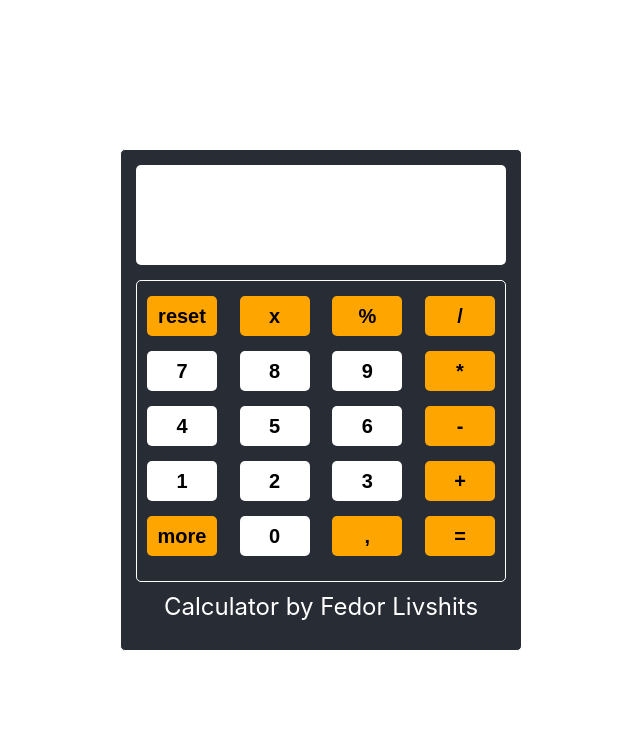
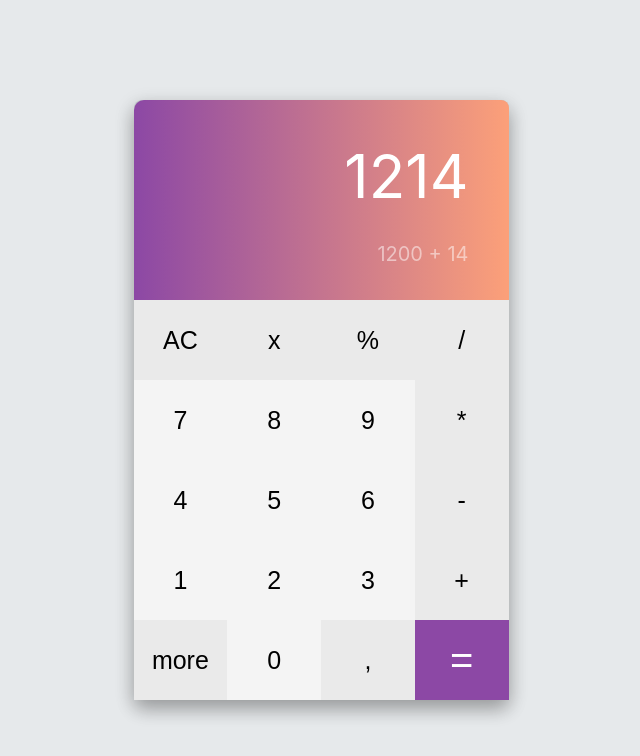
Before and after one commit to FedorLivshits/React-CalculatorTS, a React (Create React App) app: page / in a window 1280 px wide. Shown: the top 756 px of the page, without its empty margins (319-959 px from the left). Built offline with nearby package versions, Linux system fonts and the light colour scheme.

Commit message:
new style

```diff
--- a/src/App.css
+++ b/src/App.css
@@ -1,5 +1,5 @@
 .calculator-page {
-    background-color: white;
+background-color: rgb(230,233,235);
     min-height: 100vh;
     display: flex;
     flex-direction: column;
@@ -11,86 +11,68 @@
 
 
 .calculator__inner {
-    width: 400px;
-    height: 500px;
-    border: 1px solid white;
-    border-radius: 5px;
-    background-color: #282c34;
+    width: 375px;
+    height: 600px;
+    background-color: rgba(45, 55, 66, 0.23);
+    box-shadow: 0 10px 18px 0 rgba(0, 0, 0, 0.2), 0 6px 20px 0 rgba(0, 0, 0, 0.19);
+    text-align: center;
+border-radius: 8px;
 }
 
 .calculator__window {
-    background-color: white;
-    margin-right: 15px;
-    margin-left: 15px;
-    margin-top: 15px;
-    height: 100px;
-    border-radius: 5px;
-    display: flex;
-    align-items: center;
+    /* Permalink - use to edit and share this gradient: https://colorzilla.com/gradient-editor/#c0106e+17,ffce5b+99 */
+    /* Permalink - use to edit and share this gradient: https://colorzilla.com/gradient-editor/#8c48a5+0,fca079+100 */
+    background: rgb(140,72,165); /* Old browsers */
+    background: -moz-linear-gradient(left,  rgba(140,72,165,1) 0%, rgba(252,160,121,1) 100%); /* FF3.6-15 */
+    background: -webkit-linear-gradient(left,  rgba(140,72,165,1) 0%,rgba(252,160,121,1) 100%); /* Chrome10-25,Safari5.1-6 */
+    background: linear-gradient(to right,  rgba(140,72,165,1) 0%,rgba(252,160,121,1) 100%); /* W3C, IE10+, FF16+, Chrome26+, Opera12+, Safari7+ */
+    filter: progid:DXImageTransform.Microsoft.gradient( startColorstr='#8c48a5', endColorstr='#fca079',GradientType=1 ); /* IE6-9 */
+border-top-left-radius: 10px;
+    border-top-right-radius: 8px;
+    height: 200px;
 }
 
-.count-num {
-    font-size: 50px;
-    font-weight: 600;
-    color: black;
-    margin: 0 auto;
+.calculator__result-window{
+    display: flex;
+    justify-content: flex-end;
 }
-.count-num-max{
-    font-size: 50px;
-    font-weight: 600;
-    color: red;
-    margin: 0 auto;
+.calculator__result-window span{
+margin-right: 40px;
+    margin-top: 40px;
+    font-size: 60px;
 }
-
+.calculator__operation-window{
+    display: flex;
+    justify-content: flex-end;
+}
+.calculator__operation-window span{
+    margin-right: 40px;
+    margin-top: 30px;
+    font-size: 20px;
+    color: rgba(255, 255, 255, 0.51);
+}
 .counter-btns {
-    margin-right: 15px;
-    margin-left: 15px;
-    border: 1px solid white;
-    margin-top: 15px;
     height: 300px;
     border-radius: 5px;
+
 }
-.calculate__line-btns-1{
-    margin: 15px 10px 10px;
-    display: flex;
-    justify-content: space-between;
-    align-items: center;
-}
-.calculate__line-btns-2{
-    margin: 15px 10px 10px;
-    display: flex;
-    justify-content: space-between;
-    align-items: center;
-}
-.calculate__line-btns-3{
-    margin: 15px 10px 10px;
-    display: flex;
-    justify-content: space-between;
-    align-items: center;
-}
-.calculate__line-btns-4{
-    margin: 15px 10px 10px;
-    display: flex;
-    justify-content: space-between;
-    align-items: center;
-}
-.calculate__line-btns-5{
-    margin: 15px 10px 10px;
+.row{
+
     display: flex;
     justify-content: space-between;
     align-items: center;
 }
 
 .btn {
-    background-color: white;
+
     color: black;
-    font-size: 20px;
-    font-weight: 600;
+    font-size: 25px;
+    font-weight: 400;
     border: none;
-    border-radius: 5px;
+background-color: rgb(244,244,244);
     cursor: pointer;
-    height: 40px;
-    width: 70px;
+    height: 80px;
+    width: 94px;
 }
 
 .counter__inc-btn {
@@ -100,24 +82,15 @@
 .counter__reset-btn {
     margin-right: 15px;
 }
-.btn-disabled{
-    background-color: rgba(97, 218, 251, 0.26);
-    color: black;
-    font-size: 20px;
-    font-weight: 600;
-    border: none;
-    border-radius: 5px;
-    padding: 8px 30px;
-}
-.counter__inc-btn-disabled{
-    margin-left: 15px;
-}
-.counter__reset-btn-disabled{
-    margin-right: 15px;
-}
+
 
 .operator{
-    background-color: orange;
+    background-color: rgb(234,234,234);
+}
+.equal{
+    background: rgb(140,72,165); /* Old browsers */
+   color: white;
+    font-size: 40px;
 }
 .calculator-title{
     text-align: center;
--- a/src/App.js
+++ b/src/App.js
@@ -8,20 +8,26 @@ function App() {
 }
 
 function Calculator() {
-    const onButtonClick = (e) => {
-        setFirstNumValue(e.currentTarget.value)
+    let [firsNumValue, setFirstNumValue] = useState(0)
+
+    const onButtonClick = () => {
+       alert("Привет") //передать сюда value кнопки с цифрой и отправить в стэйт
     }
     return (
         <div className="calculator">
             <header className="calculator-page">
                 <div className="calculator__inner">
                     <div className="calculator__window">
+                        <div className="calculator__result-window">
+<span>1214</span>
+                        </div>
+                        <div className="calculator__operation-window">
+                           <span>1200 + 14</span>
+                        </div>
+                    </div>
+                    <PanelButton onButtonClick={onButtonClick}/>
+                    <div className="calculator-title">
 
-
-                    </div>
-                    <PanelButton/>
-                    <div className="calculator-title">
-                        Calculator by Fedor Livshits
                     </div>
                 </div>
             </header>
@@ -33,31 +39,31 @@ const PanelButton = (props) => {
 
     return (
         <div className="counter-btns">
-            <div className="calculate__line-btns-1">
-                <OperatorButton buttonValue={"reset"}/>
+            <div className="row">
+                <OperatorButton buttonValue={"AC"}/>
                 <OperatorButton buttonValue={'x'}/>
                 <OperatorButton buttonValue={"%"}/>
                 <OperatorButton buttonValue={"/"}/>
             </div>
-            <div className="calculate__line-btns-2">
-                <NumberButton buttonValue={7}/>
+            <div className="row">
+                <NumberButton buttonValue={7} onButtonClick={props.onButtonClick}/>
                 <NumberButton buttonValue={8}/>
                 <NumberButton buttonValue={9}/>
                 <OperatorButton buttonValue={"*"}/>
             </div>
-            <div className="calculate__line-btns-3">
+            <div className="row">
                 <NumberButton buttonValue={4}/>
                 <NumberButton buttonValue={5}/>
                 <NumberButton buttonValue={6}/>
                 <OperatorButton buttonValue={"-"}/>
             </div>
-            <div className="calculate__line-btns-4">
+            <div className="row">
                 <NumberButton buttonValue={1}/>
                 <NumberButton buttonValue={2}/>
                 <NumberButton buttonValue={3}/>
                 <OperatorButton buttonValue={"+"}/>
             </div>
-            <div className="calculate__line-btns-5">
+            <div className="row">
                 <OperatorButton buttonValue={"more"}/>
                 <NumberButton buttonValue={0}/>
                 <OperatorButton buttonValue={","}/>
@@ -70,7 +76,7 @@ const PanelButton = (props) => {
 
 function NumberButton(props) {
     return (
-        <button className="btn">
+        <button className="btn" onClick={props.onButtonClick} value={props.buttonValue}>
             {props.buttonValue}
         </button>
     )
@@ -78,7 +84,7 @@ function NumberButton(props) {
 
 function OperatorButton(props) {
     return (
-        <button className="btn operator">
+        <button className={(props.buttonValue === "=") ? "btn operator equal" : "btn operator"}>
             {props.buttonValue}
         </button>
     )
```
